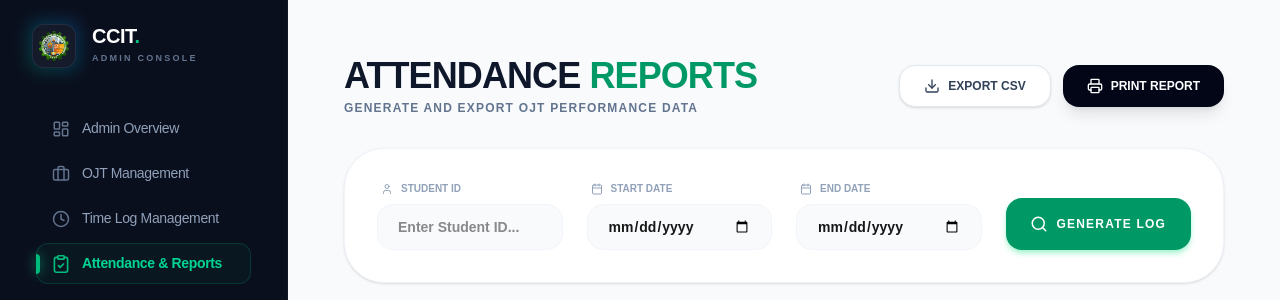
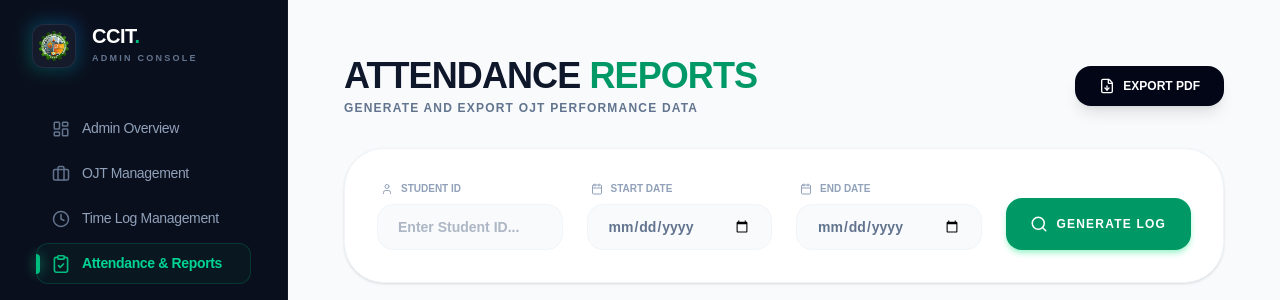
Before and after one commit to meuorii/OJT-Time-Logger, a Next.js app: page /admin/dashboard/reports in a window 1280 px wide. Shown: the top 300 px of the page. Built offline with nearby package versions, Linux system fonts and the light colour scheme; no server answers; the database is empty.

Commit message:
implement official PRMSU DTR PDF template and sorting

```diff
--- a/app/admin/dashboard/reports/page.tsx
+++ b/app/admin/dashboard/reports/page.tsx
@@ -2,10 +2,18 @@
 
 import { useState, useMemo, useEffect, useCallback } from 'react';
 import {
-    Download, Printer, Search, FileText,
-    Calendar as CalendarIcon, User, Loader2, ArrowRight
+    Search, FileText,
+    Calendar as CalendarIcon, User, Loader2, ArrowRight, FileDown
 } from 'lucide-react';
 import { motion, AnimatePresence } from 'framer-motion';
+import jsPDF from 'jspdf';
+import autoTable from 'jspdf-autotable';
+
+interface jsPDFCustom extends jsPDF {
+    lastAutoTable: {
+        finalY: number;
+    }
+}
 
 interface ITimeLog {
     _id: string;
@@ -26,6 +34,104 @@ export default function ReportsPage() {
         startDate: '',
         endDate: ''
     });
+
+    const handleExportPDF = () => {
+        const doc = new jsPDF('l', 'mm', 'a4') as jsPDFCustom;
+        const pageWidth = 297;
+        const centerX = pageWidth / 2;
+        const prmsuLogo = "/prmsu.png";
+        const ccitLogo = "/ccit-logo.png";
+
+        // 2. REUSABLE HEADER (Removed [cite] markers and fixed unused 'data' warning)
+        const drawHeader = () => {
+            doc.addImage(prmsuLogo, 'PNG', 40, 12, 20, 20);
+            doc.addImage(ccitLogo, 'PNG', 237, 12, 20, 20);
+
+            doc.setFont("times", "normal");
+            doc.setFontSize(10);
+            doc.text("Republic of the Philippines", centerX, 18, { align: "center" });
+
+            doc.setFont("times", "bold");
+            doc.setFontSize(11);
+            doc.text("PRESIDENT RAMON MAGSAYSAY STATE UNIVERSITY", centerX, 23, { align: "center" });
+
+            doc.setFont("times", "normal");
+            doc.setFontSize(10);
+            doc.text("Iba, Zambales Philippines", centerX, 28, { align: "center" });
+
+            doc.setFontSize(11);
+            // Dynamic period text based on filters
+            const period = filters.startDate && filters.endDate
+                ? `${filters.startDate} to ${filters.endDate}`
+                : "__________________________________________";
+
+            doc.text("Office/Department:____________________________________________________________", 22, 45);
+            doc.text(`Period: ${period}`, 22, 53);
+        };
+
+        const sortedLogs = [...logs].sort((a, b) =>
+            new Date(a.date).getTime() - new Date(b.date).getTime()
+        );
+
+        const tableData = sortedLogs.map(log => [
+            log.date,
+            log.fullName,
+            log.amIn || '', log.amOut || '', '',
+            log.pmIn || '', log.pmOut || '', '',
+            log.otIn || '', log.otOut || '', ''
+        ]);
+
+        while (tableData.length < 20) {
+            tableData.push(['', '', '', '', '', '', '', '', '', '', '']);
+        }
+
+        autoTable(doc, {
+            startY: 60,
+            margin: { left: 22, right: 22, top: 60 },
+            head: [
+                [
+                    { content: 'Date', rowSpan: 2, styles: { valign: 'middle', halign: 'center' } },
+                    { content: 'Name', rowSpan: 2, styles: { valign: 'middle', halign: 'center' } },
+                    { content: 'A.M', colSpan: 3, styles: { halign: 'center' } },
+                    { content: 'P.M', colSpan: 3, styles: { halign: 'center' } },
+                    { content: 'Overtime', colSpan: 3, styles: { halign: 'center' } }
+                ],
+                [
+                    'In', 'Out', 'Signature',
+                    'In', 'Out', 'Signature',
+                    'In', 'Out', 'Signature'
+                ]
+            ],
+            body: tableData,
+            theme: 'grid',
+            styles: {
+                font: "times",
+                fontSize: 10,
+                cellPadding: 2,
+                lineColor: [0, 0, 0],
+                lineWidth: 0.1,
+                textColor: [0, 0, 0]
+            },
+            headStyles: {
+                fillColor: [255, 255, 255],
+                fontStyle: 'bold',
+                halign: 'center'
+            },
+            columnStyles: {
+                0: { cellWidth: 22 },
+                1: {
+                    cellWidth: 60,
+                    overflow: 'linebreak'
+                },
+            },
+            // 3. FIXED: Properly type the callback and call drawHeader
+            didDrawPage: () => {
+                drawHeader();
+            }
+        });
+
+        doc.save(`PRMSU_DTR_Report.pdf`);
+    };
 
     const calculateRowTotal = (log: ITimeLog) => {
         const calc = (start?: string, end?: string) => {
@@ -80,17 +186,10 @@ export default function ReportsPage() {
                     <motion.button
                         whileHover={{ scale: 1.02 }}
                         whileTap={{ scale: 0.98 }}
-                        className="flex items-center gap-2 bg-white border border-slate-200 text-slate-700 px-6 py-3 rounded-2xl text-xs font-black uppercase hover:bg-slate-50 transition-all shadow-sm"
-                    >
-                        <Download size={16} /> Export CSV
-                    </motion.button>
-                    <motion.button
-                        whileHover={{ scale: 1.02 }}
-                        whileTap={{ scale: 0.98 }}
-                        onClick={() => window.print()}
+                        onClick={handleExportPDF}
                         className="flex items-center gap-2 bg-[#020617] text-white px-6 py-3 rounded-2xl text-xs font-black uppercase hover:bg-slate-800 transition-all shadow-lg"
                     >
-                        <Printer size={16} /> Print Report
+                        <FileDown size={16} /> Export PDF
                     </motion.button>
                 </div>
             </header>
@@ -110,7 +209,7 @@ export default function ReportsPage() {
                         <input
                             type="text"
                             placeholder="Enter Student ID..."
-                            className="w-full bg-slate-50 border border-slate-100 rounded-2xl px-5 py-3 text-sm font-bold focus:outline-none focus:ring-2 focus:ring-emerald-500/20 focus:border-emerald-500 transition-all"
+                            className="w-full bg-slate-50 border text-slate-500 border-slate-100 rounded-2xl px-5 py-3 text-sm font-bold focus:outline-none focus:ring-2 focus:ring-emerald-500/20 focus:border-emerald-500 transition-all"
                             onChange={(e) => setFilters({...filters, studentId: e.target.value})}
                         />
                     </div>
@@ -121,7 +220,7 @@ export default function ReportsPage() {
                         </label>
                         <input
                             type="date"
-                            className="w-full bg-slate-50 border border-slate-100 rounded-2xl px-5 py-3 text-sm font-bold focus:outline-none focus:border-emerald-500"
+                            className="w-full bg-slate-50 border text-slate-500 border-slate-100 rounded-2xl px-5 py-3 text-sm font-bold focus:outline-none focus:border-emerald-500"
                             onChange={(e) => setFilters({...filters, startDate: e.target.value})}
                         />
                     </div>
@@ -132,7 +231,7 @@ export default function ReportsPage() {
                         </label>
                         <input
                             type="date"
-                            className="w-full bg-slate-50 border border-slate-100 rounded-2xl px-5 py-3 text-sm font-bold focus:outline-none focus:border-emerald-500"
+                            className="w-full bg-slate-50 border text-slate-500 border-slate-100 rounded-2xl px-5 py-3 text-sm font-bold focus:outline-none focus:border-emerald-500"
                             onChange={(e) => setFilters({...filters, endDate: e.target.value})}
                         />
                     </div>
--- a/package.json
+++ b/package.json
@@ -13,6 +13,8 @@
     "framer-motion": "^12.23.26",
     "jose": "^6.1.3",
     "jsonwebtoken": "^9.0.3",
+    "jspdf": "^4.0.0",
+    "jspdf-autotable": "^5.0.7",
     "lucide-react": "^0.562.0",
     "mongoose": "^9.0.2",
     "next": "16.1.1",
--- a/middleware.ts
+++ b/proxy.ts
@@ -2,22 +2,22 @@ import { NextResponse } from 'next/server';
 import type { NextRequest } from 'next/server';
 import { jwtVerify } from 'jose';
 
-export async function middleware(request: NextRequest) {
+export async function proxy(request: NextRequest) {
     const token = request.cookies.get('token')?.value;
     const { pathname } = request.nextUrl;
 
-    if (pathname.startsWith('admin/dashboard')) {
+    if (pathname.startsWith('/admin/dashboard')) {
         if (!token) {
-            return NextResponse.redirect(new URL('admin/login', request.url));
+            return NextResponse.redirect(new URL('/admin/login', request.url));
         }
 
         try {
             const secret = new TextEncoder().encode(process.env.JWT_SECRET);
             await jwtVerify(token, secret);
             return NextResponse.next();
-        } catch ( error) {
-            console.error('Middleware JWT Verification Error:', error);
-            return NextResponse.redirect(new URL('admin/login', request.url));
+        } catch (error) {
+            console.error('Proxy JWT Verification Error:', error);
+            return NextResponse.redirect(new URL('/admin/login', request.url));
         }
     }
 
@@ -25,11 +25,12 @@ export async function middleware(request: NextRequest) {
         try {
             const secret = new TextEncoder().encode(process.env.JWT_SECRET);
             await jwtVerify(token, secret);
-            return NextResponse.redirect(new URL('admin/dashboard', request.url));
+            return NextResponse.next();
         } catch {
             return NextResponse.next();
         }
     }
+
     return NextResponse.next();
 }
 
```
Also changed, not shown: public/prmsu.png (added), 1 other file (tests, documents, lock files or other folders).
